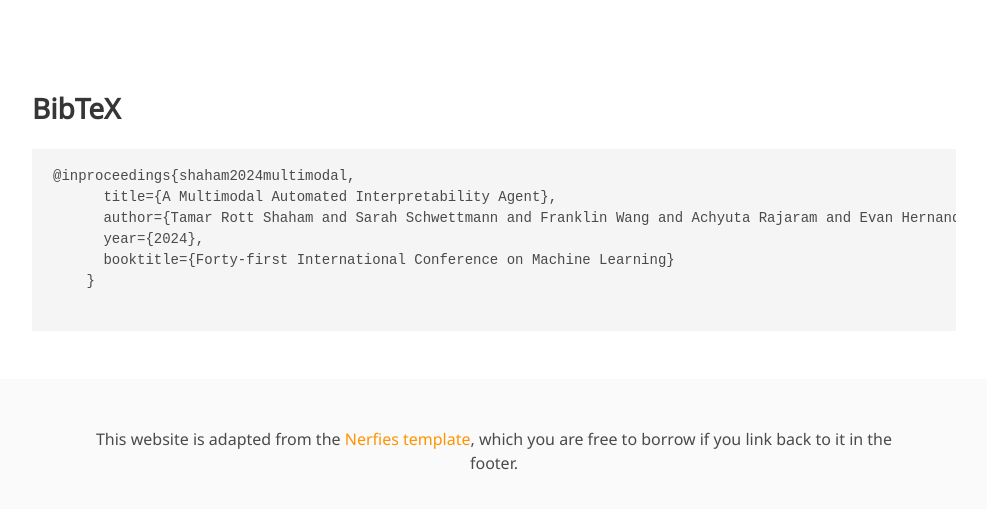
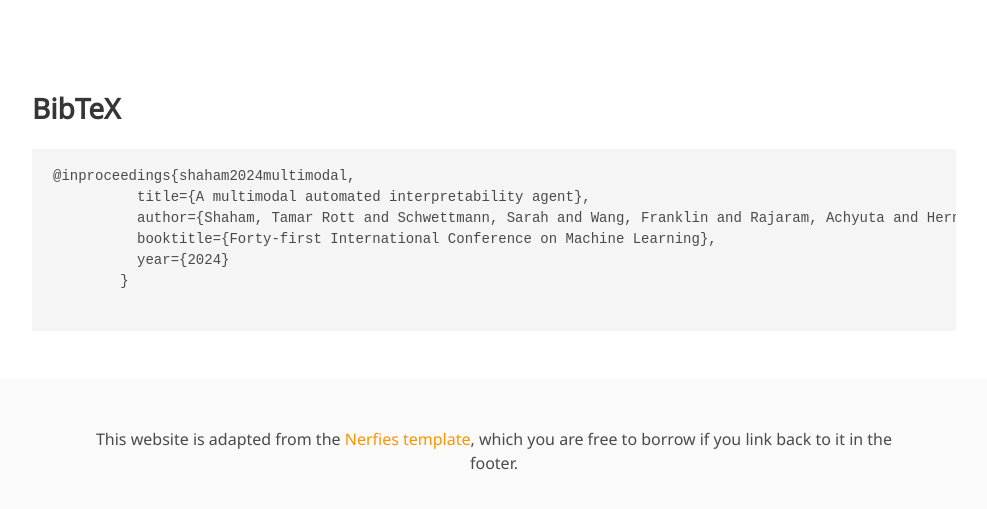
Before and after one commit to multimodal-interpretability/maia, a plain HTML site: page docs/index.html in a window 1280 px wide. Shown: the part 9066-9575 px from the top of the page, without its empty margins (146-1133 px from the left). Drawn offline with nearby package versions, Linux system fonts and the light colour scheme; some icons are missing; a web font is replaced by a local one.

Commit message:
Update index.html

```diff
--- a/docs/index.html
+++ b/docs/index.html
@@ -344,11 +344,11 @@
   <div class="container is-max-desktop content">
     <h2 class="title">BibTeX</h2>
     <pre><code>@inproceedings{shaham2024multimodal,
-      title={A Multimodal Automated Interpretability Agent},
-      author={Tamar Rott Shaham and Sarah Schwettmann and Franklin Wang and Achyuta Rajaram and Evan Hernandez and Jacob Andreas and Antonio Torralba},
-      year={2024},
-      booktitle={Forty-first International Conference on Machine Learning}
-    }
+	  title={A multimodal automated interpretability agent},
+	  author={Shaham, Tamar Rott and Schwettmann, Sarah and Wang, Franklin and Rajaram, Achyuta and Hernandez, Evan and Andreas, Jacob and Torralba, Antonio},
+	  booktitle={Forty-first International Conference on Machine Learning},
+	  year={2024}
+	}
     </code></pre>
   </div>
 </section>
```
